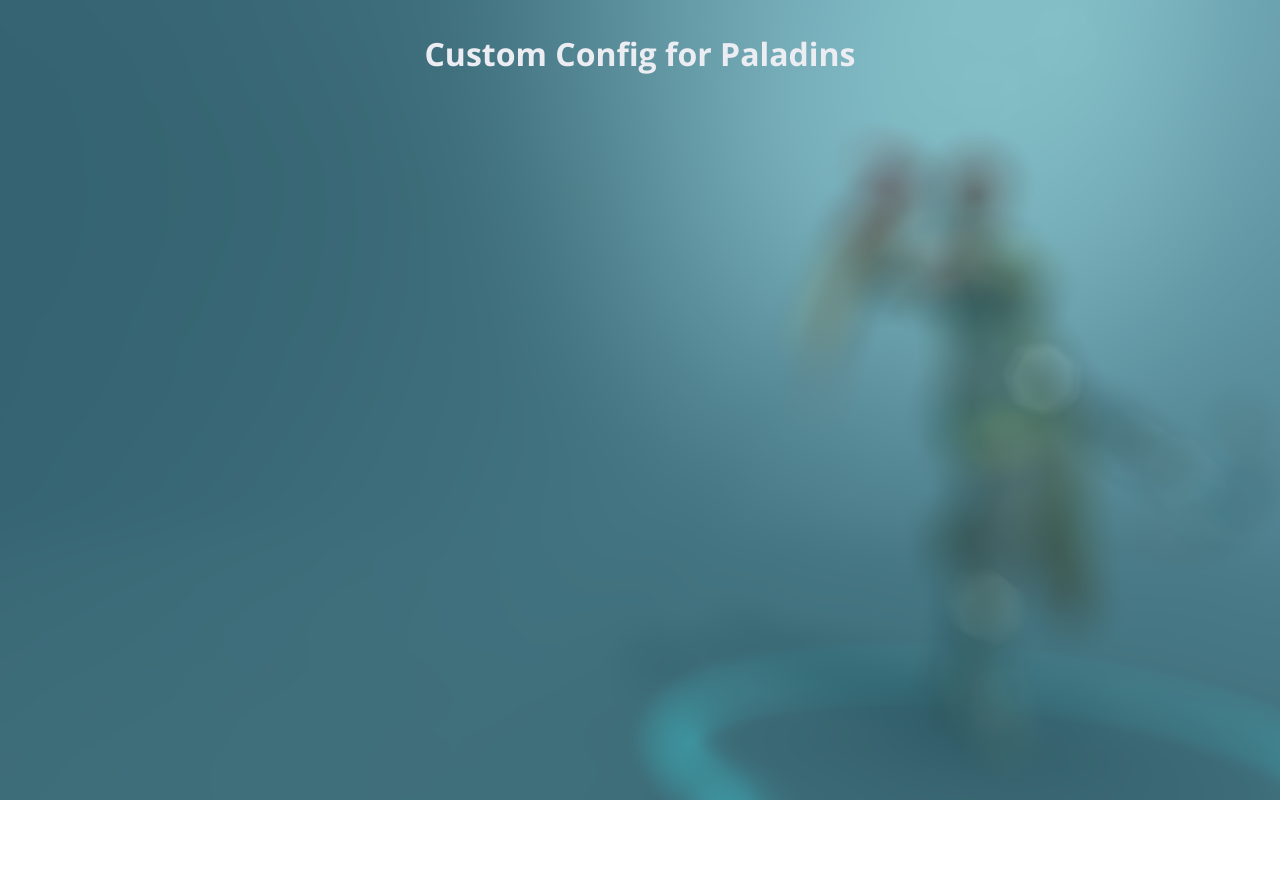
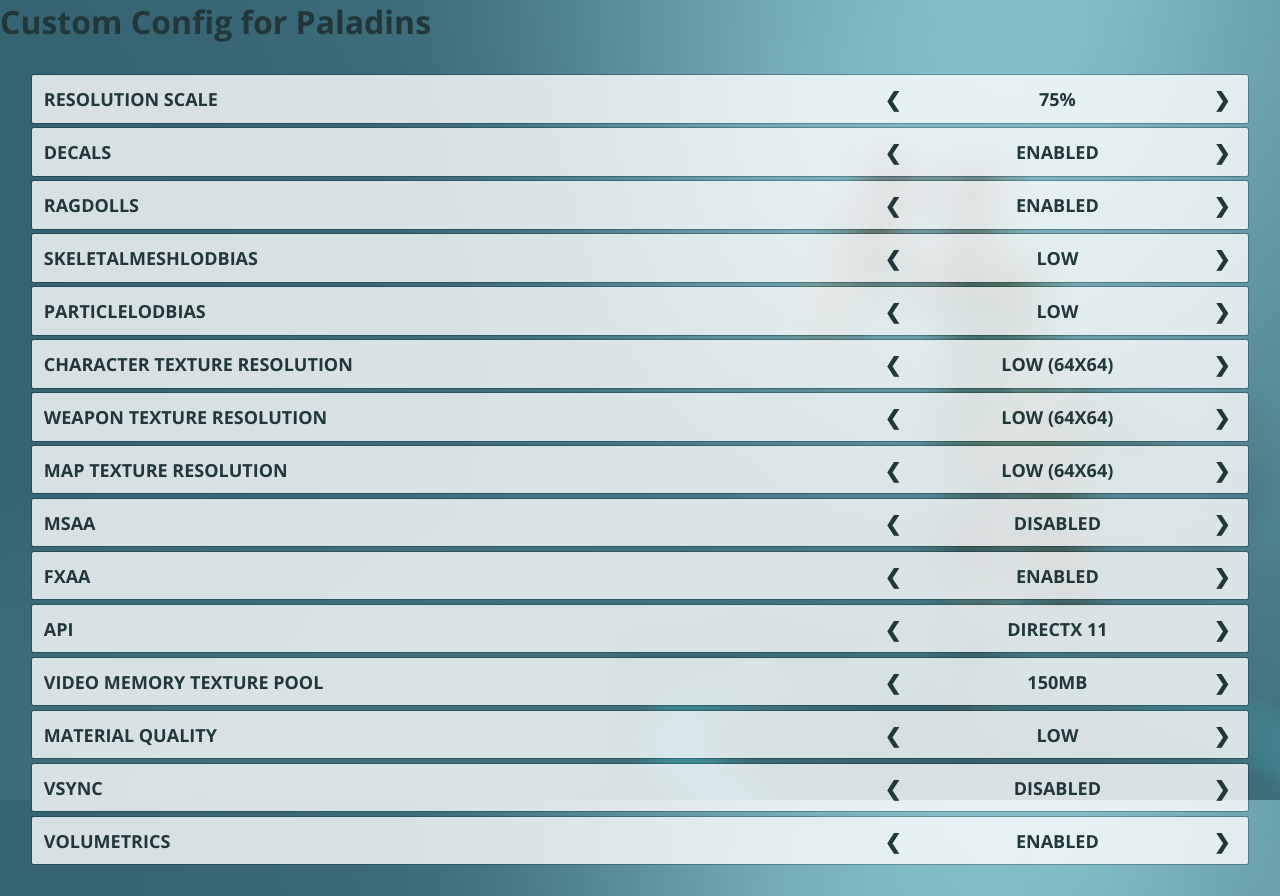
Before and after one commit to TiagoMarinho/Custom-Config-for-Paladins, a plain HTML site: page index.html in a window 1280 px wide. Before the commit the page ends 800 px from the top, so only its background shows below. Drawn offline with nearby package versions, Linux system fonts and the light colour scheme.

Commit message:
Update index.html

```diff
--- a/index.html
+++ b/index.html
@@ -6,22 +6,28 @@
 	<link rel="icon" href="img/favicon.png" type="image/x-icon" />
 	<link href="https://fonts.googleapis.com/css?family=Open+Sans:400,700&display=swap" rel="stylesheet">
 	<link rel="stylesheet" type="text/css" href="css/styles.css">
+	<script src="js/chaossystemsettings.js"></script>
+	<script src="js/operation.js"></script>
 	<script src="js/option.js"></script>
 	<script src="js/booloption.js"></script>
 	<script src="js/rangeoption.js"></script>
 	<script src="js/resolutionoption.js"></script>
 	<script src="js/qualityoption.js"></script>
-	<script src="js/videosettings.js"></script>
+	<script src="js/optionsdictionary.js"></script>
+	<script src="js/optionsdictionarytooptionsarray.js"></script>
 	<script src="js/uimanager.js"></script>
+	<script src="js/generateconfig.js"></script>
 </head>
 <body>
-	<h1 class="title">Custom Config for Paladins</h1>
-	<ul id="options">
-	</ul>
+	<h1 id="maintitle">Custom Config for Paladins</h1>
+	<div id="options">
+	</div>
 	<script>
-		let customSettings = new VideoSettings()
-		let interfaceManager = new UIManager("options", customSettings)
+		let customSettings = optionsDictionaryToOptionsArray(optionsDictionary)
+		let options = document.getElementById("options")
+		let interfaceManager = new UIManager(options, customSettings)
 		interfaceManager.updateUI()
+		console.log(generateConfig(chaosSystemSettings, customSettings))
 	</script>
 </body>
 </html>
```
